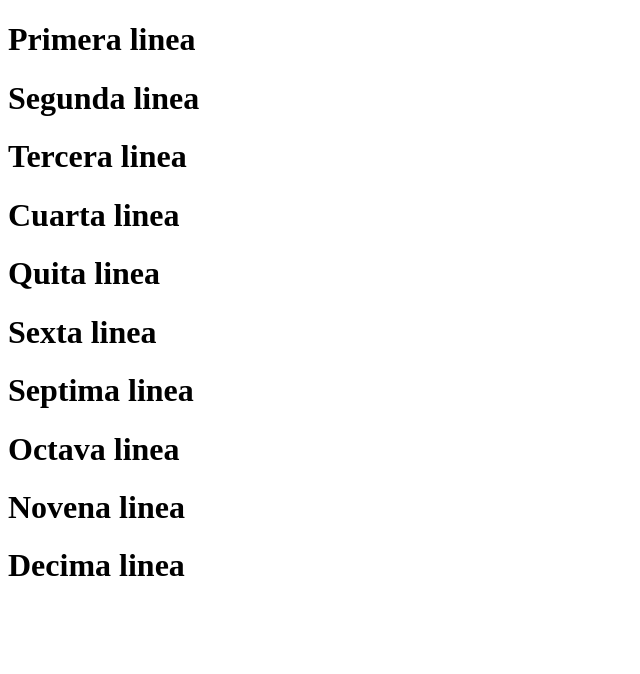
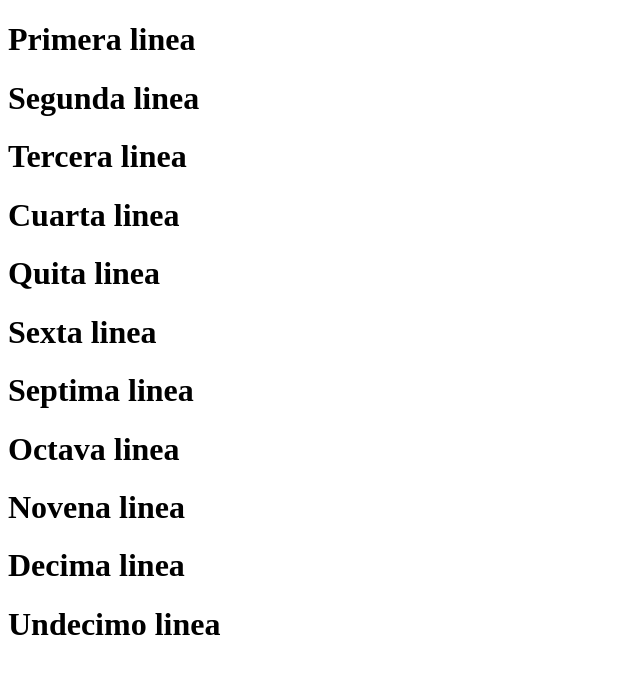
Before and after one commit to josearrietaarboleda-01/Ejercicio-2-rubrica, a plain HTML site: page index.html in a window 1280 px wide. Shown: the whole page, without its empty margins (0-640 px from the left). Drawn offline with Linux system fonts and the light colour scheme.

Commit message:
Undecimo commit

```diff
--- a/index.html
+++ b/index.html
@@ -16,5 +16,6 @@
     <h1>Octava linea</h1>
     <h1>Novena linea</h1>
     <h1>Decima linea</h1>
+    <h1>Undecimo linea</h1>
 </body>
 </html>
```
